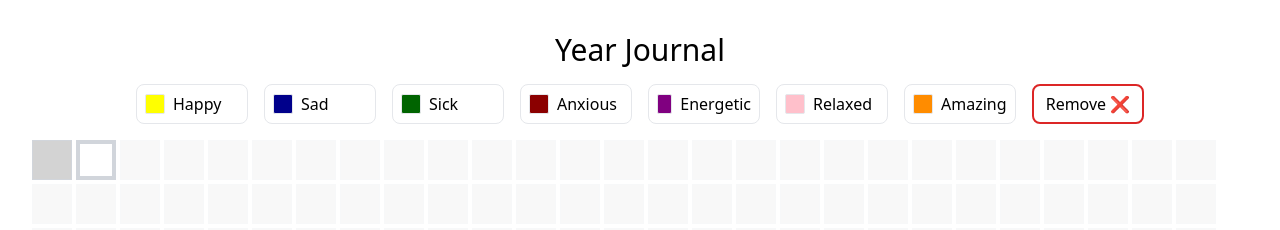
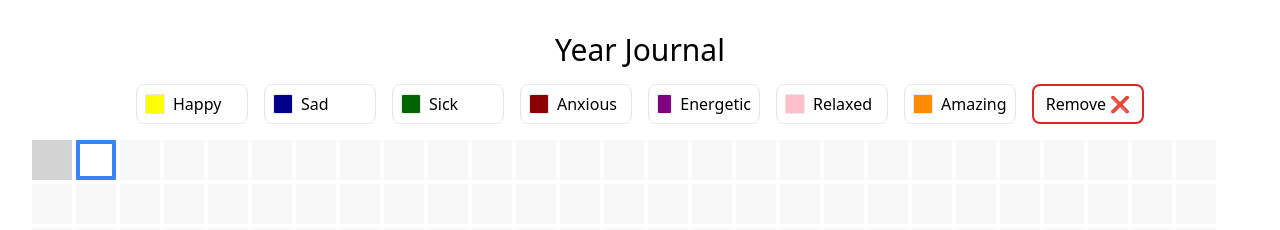
Before and after one commit to georgynejmeh/feelings-journal, a React (Vite) app: page / in a window 1280 px wide. Shown: the top 230 px of the page. Built offline with nearby package versions, Linux system fonts and the light colour scheme.

Commit message:
selected border color fix

```diff
--- a/src/App.tsx
+++ b/src/App.tsx
@@ -28,8 +28,8 @@ const Square = ({
 }: SquareProps) => {
   return (
     <div
-      className={`w-10 h-10 cursor-pointer border border-gray-300 ${
-        isSelected ? "border-4 border-blue-500" : ""
+      className={`w-10 h-10 cursor-pointer border ${
+        isSelected ? "border-4 border-blue-500" : "border-gray-300"
       } ${isDisabled ? "cursor-not-allowed opacity-15" : ""}`}
       style={{ backgroundColor: color }}
       onClick={() => !isDisabled && onClick(index)}
```
